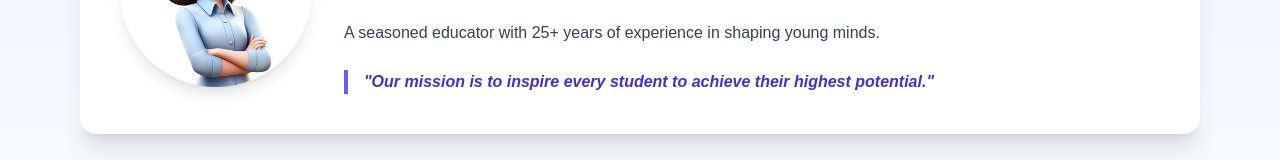
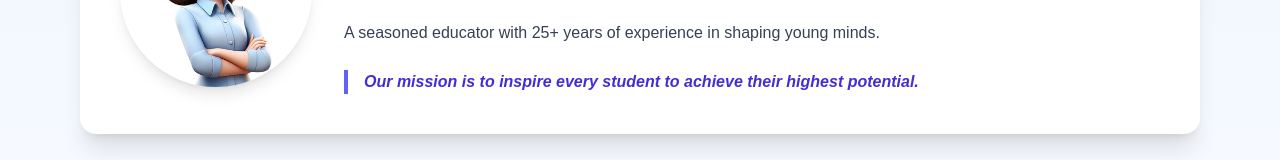
Before and after one commit to coding-yoddha/netaji-school-qutbullapur, a Next.js app: page /faculty in a window 1280 px wide. Shown: the part 368-528 px from the top of the page. Built offline with nearby package versions, Linux system fonts and the light colour scheme.

Commit message:
Update Faculty.tsx

```diff
--- a/src/containers/Faculty.tsx
+++ b/src/containers/Faculty.tsx
@@ -77,7 +77,7 @@ export default function Faculty() {
               {principal.description}
             </p>
             <blockquote className="mt-6 text-indigo-700 font-semibold italic border-l-4 border-indigo-500 pl-4">
-              "{principal.quote}"
+              {principal.quote}
             </blockquote>
           </div>
         </motion.div>
@@ -95,9 +95,11 @@ export default function Faculty() {
               whileInView={{ opacity: 1, scale: 1 }}
               transition={{ duration: 0.6 }}
             >
-              <img
+              <Image
                 src={member.image}
                 alt={member.name}
+                height={5}
+                width={5}
                 className="w-full h-40 object-cover rounded-t-lg"
               />
               <div className="mt-6 text-center">
```
